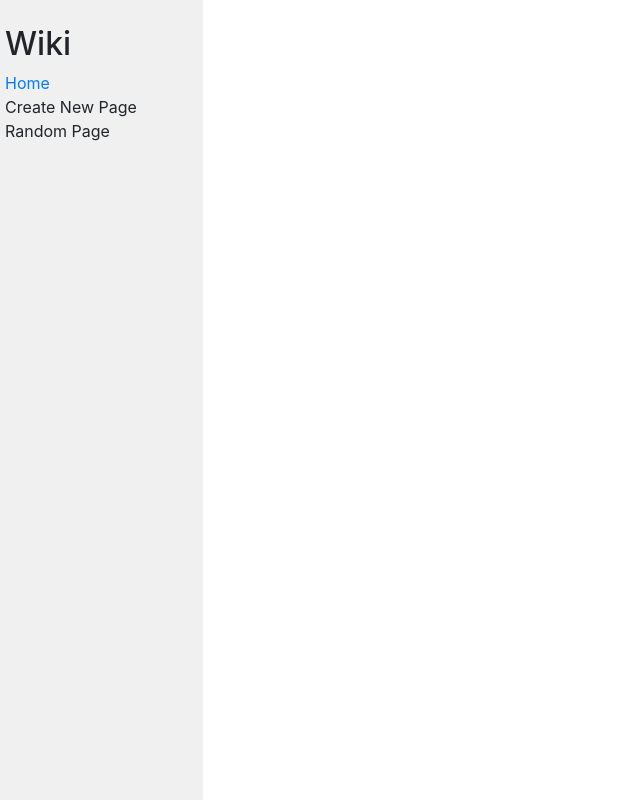
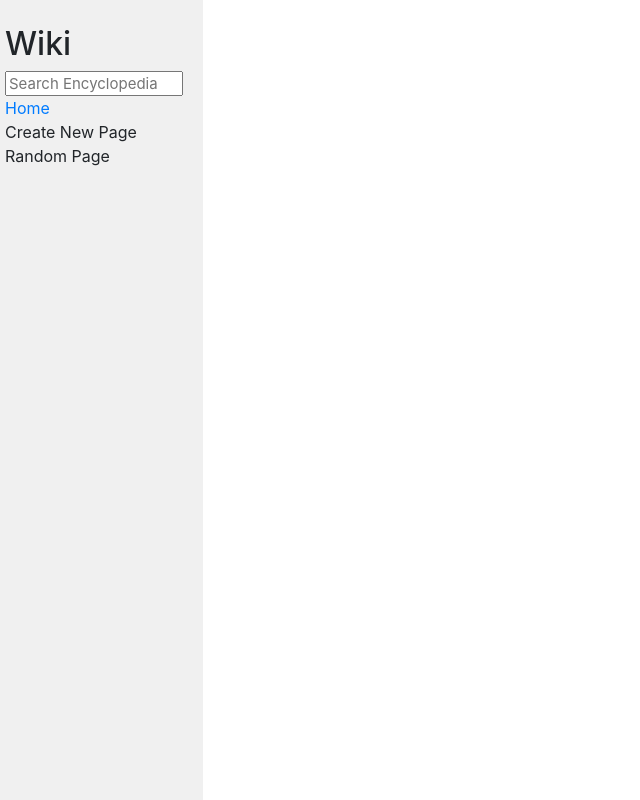
Before and after one commit to moukcamer/cs50-wiki, a Django app: template encyclopedia/templates/encyclopedia/layout.html in a window 1280 px wide. Shown: the whole page, without its empty margins (0-640 px from the left). Run offline with Django 3.2, Linux system fonts and the light colour scheme; the template is opened without the code that fills it, so the values that code supplies are empty; some libraries are stand-ins or nearby versions.

Commit message:
Update layout.html

```diff
--- a/encyclopedia/templates/encyclopedia/layout.html
+++ b/encyclopedia/templates/encyclopedia/layout.html
@@ -13,7 +13,7 @@
             <div class="sidebar col-lg-2 col-md-3">
                 <h2>Wiki</h2>
                 <form action="{% url 'search' %}" method="post">
-
+                       <input class="search" type="text" name="q" placeholder="Search Encyclopedia">
                 </form>
                 <div>
                     <a href="{% url 'index' %}">Home</a>
```
